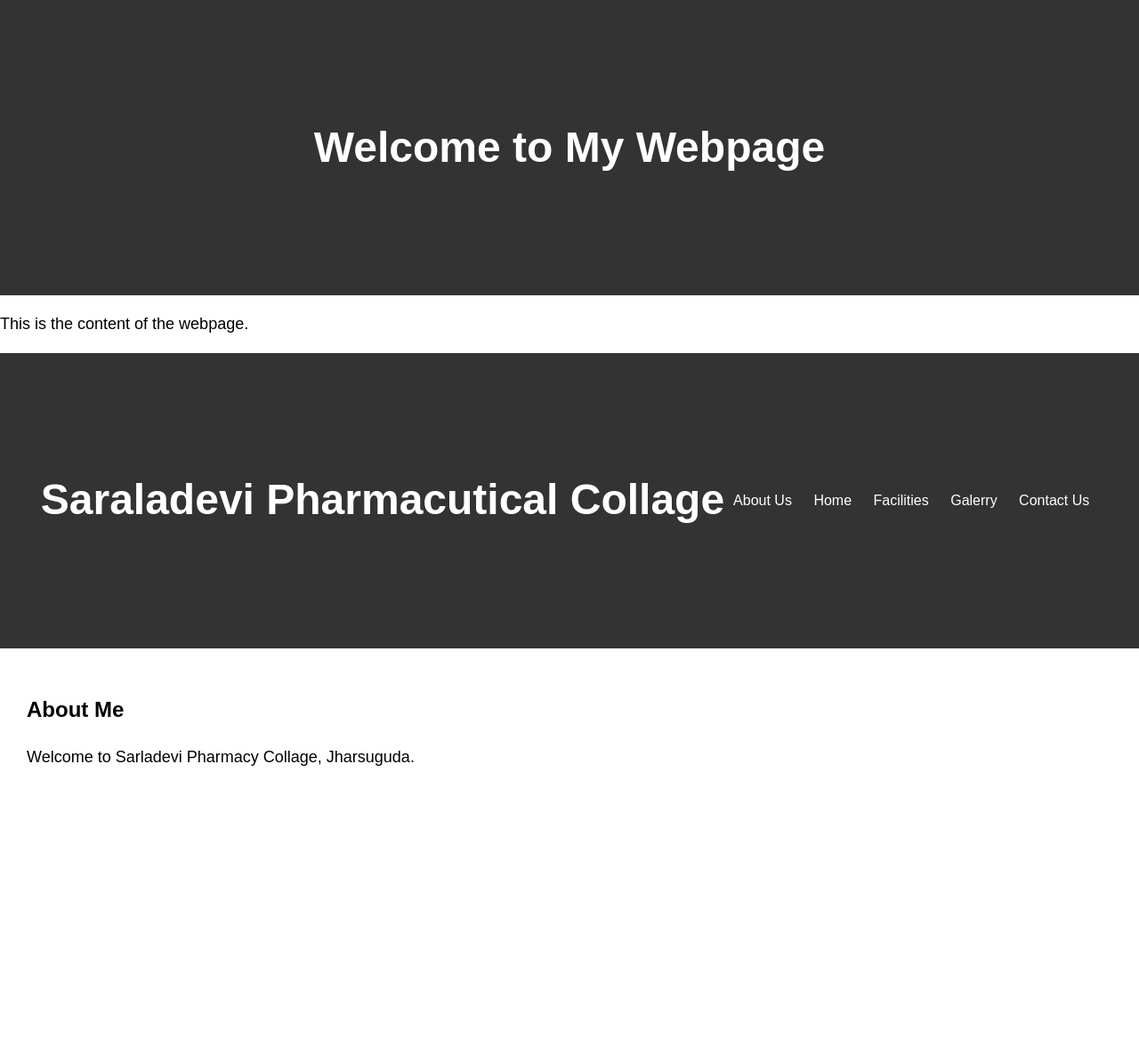
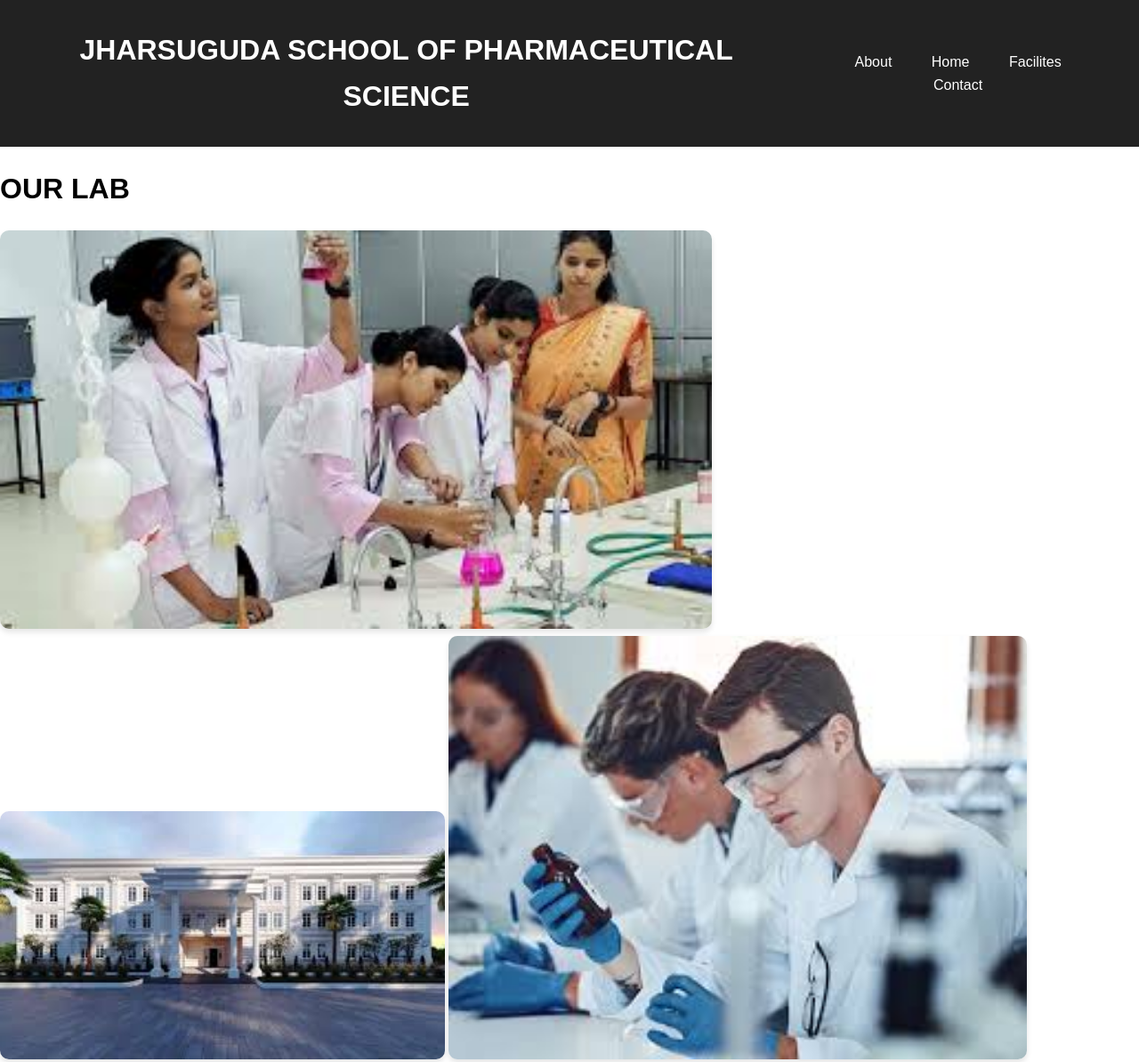
Before and after one commit to dn45893/my-website, a plain HTML site: page index.html in a window 1280 px wide. Shown: the top 1194 px of the page at 89% size. Drawn offline with Linux system fonts and the light colour scheme.

Commit message:
Add files via upload

```diff
--- a/index.html
+++ b/index.html
@@ -3,64 +3,48 @@
 <head>
   <meta charset="UTF-8">
   <meta name="viewport" content="width=device-width, initial-scale=1.0">
-<html lang="en">
-<head>
-  <meta charset="UTF-8">
-  <meta name="viewport" content="width=device-width, initial-scale=1.0">
-  <title>Webpage with Background Image</title>
-  <style>
-    header {
-      background-image: url('images/top-image.jpg');
-      background-size: cover; /* Makes the image cover the entire section */
-      background-position: center; /* Centers the image */
-      height: 300px; /* Adjust the height of the header */
-      color: white;
-      display: flex;
-      align-items: center;
-      justify-content: center;
-      text-align: center;
-    }
-    header h1 {
-      margin: 0;
-    }
-  </style>
-</head>
-<body>
-  <header>
-    <h1>Welcome to My Webpage</h1>
-  </header>
-  <p>This is the content of the webpage.</p>
-</body>
-</html>
-
   <title>My Webpage</title>
   <link rel="stylesheet" href="styles.css">
 </head>
 <body>
   <header>
-    <h1>Saraladevi Pharmacutical Collage</h1>
+    <h1>JHARSUGUDA SCHOOL OF PHARMACEUTICAL SCIENCE</h1>
     <nav>
       <ul>
-        <li><a href="#about">About Us</a></li>
+        <li><a href="#about">About</a></li>
         <li><a href="#Home">Home</a></li>
-		<li><a href="#Facilities">Facilities</a></li>
-		<li><a href="#Gallery">Galerry</a></li>
-        <li><a href="#contact">Contact Us</a></li>
+		<li><a href="#Facilities">Facilites</a></li>
+        <li><a href="#contact">Contact</a></li>
       </ul>
     </nav>
   </header>
+  <title>Insert Image</title>
+</head>
+<body>
 
+    <h1>OUR LAB</h1>
+
+    <!-- Inserting an image -->
+    <img src="pharma.jpg" alt="Beautiful Landscape" width="800">
+	<img src="building.jpg" width="500" height="300">
+	<img src="lab.jpg" width="650" height="500">
+
+
+    <p></p>
+
+</body>
+</html>
   <section id="about">
-    <h2>About Me</h2>
-    <p>Welcome to Sarladevi Pharmacy Collage, Jharsuguda.</p>
+    <h2>About Us</h2>
+    <p>Lets Explore.</p>
   </section>
 
   <section id="services">
     <h2>Services</h2>
     <ul>
       <li>About Us</li>
-      <li>Our Facilities</li>
       <li>Our Mission</li>
+      <li>Our Founder</li>
     </ul>
   </section>
 
@@ -69,4 +53,4 @@
   </footer>
 </body>
 </html>
-<link rel="stylesheet" href="styles.css">
+</section>
--- a/styles.css
+++ b/styles.css
@@ -52,11 +52,18 @@ section {
   background-position: center;
   height: 400px;
 }
-/* styles.css */
-h1 {
-  font-size: 48px;
+
+header {
+    display: flex;
+    align-items: center;
+    justify-content: space-between;
+    padding: 10px 20px;
+    background: #222;
+    color: white;
 }
 
-p {
-  font-size: 18px;
+nav a {
+    color: white;
+    text-decoration: none;
+    margin: 0 10px;
 }
```
Also changed, not shown: Pharma.jpg (added), building.jpg (added), lab.jpg (added).
